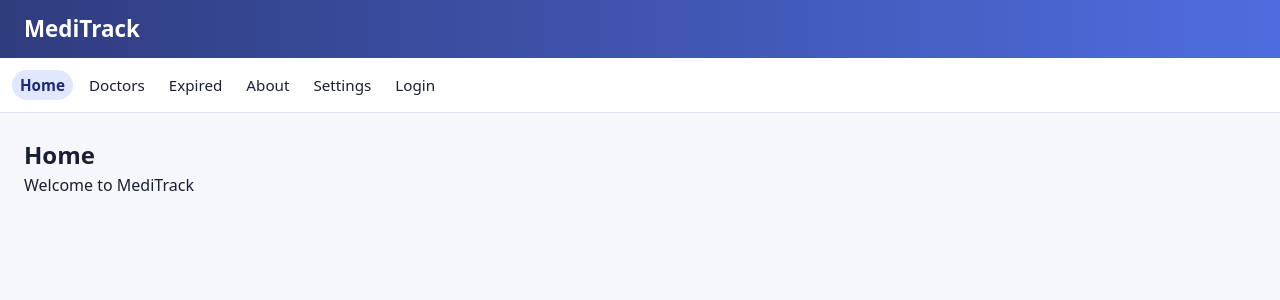
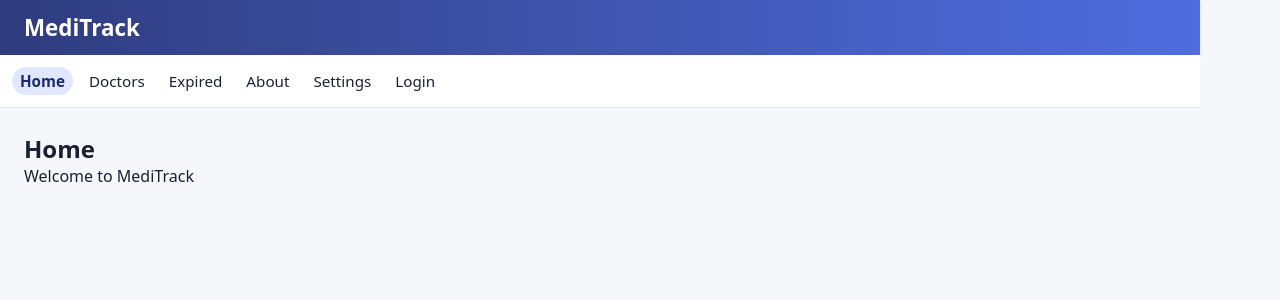
Before and after one commit to espa85/MediTrack-LaunchCode-Unit1-project-Eric-S, a React (Vite) app in the folder meditrack/: page / in a window 1280 px wide. Shown: the top 300 px of the page. Built offline with nearby package versions, Linux system fonts and the light colour scheme.

Commit message:
feat: quick styles update

```diff
--- a/meditrack/src/App.jsx
+++ b/meditrack/src/App.jsx
@@ -50,7 +50,6 @@ export default function App() {
             <Route path ="/expired" element={<ExpiredPage />} />
             <Route path ="/about" element={<AboutPage />} />
             <Route path ="/settings" element={<SettingsPage />} />
-            <Route path ="/login" element={<LoginPage />} />
             <Route
               path="/login"
               element={<LoginPage onLogin={handleLogin} />}
--- a/meditrack/src/index.css
+++ b/meditrack/src/index.css
@@ -9,20 +9,21 @@
   padding: 0;
 }
 
-
-
-html,
-body,
-#root {
+html{
 height: 100%;
 }
-
 
 body {
 font-family: system-ui, -apple-system, BlinkMacSystemFont, "Segoe UI", sans-serif;
 background-color: #f5f7fb;
 color: #1b1f33;
-line-height: 1.5;
+justify-content: center;
+align-items: flex-start;
+}
+
+#root {
+  width: 100%;
+  max-width: 1200px;
 }
 
 
```
